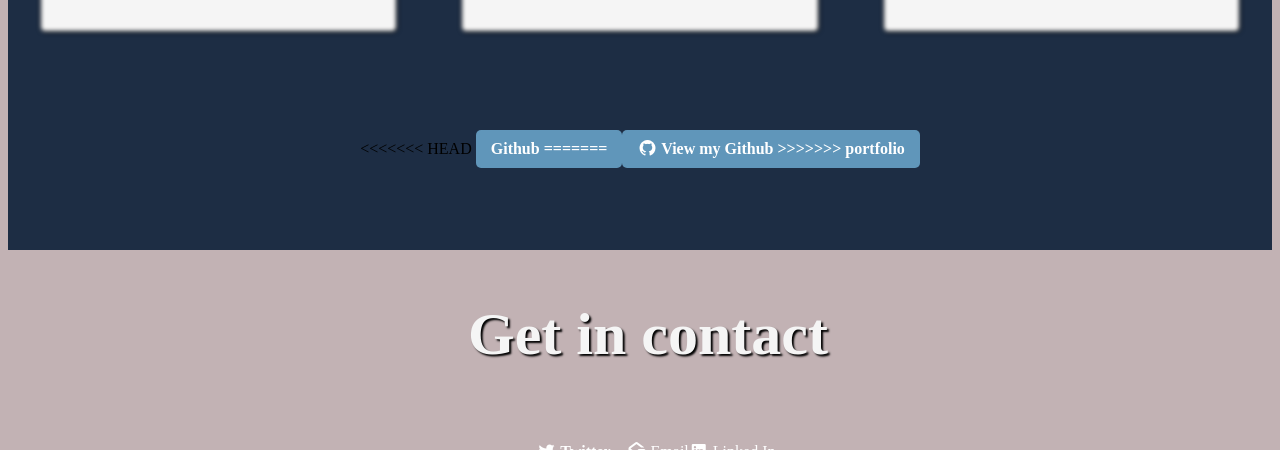
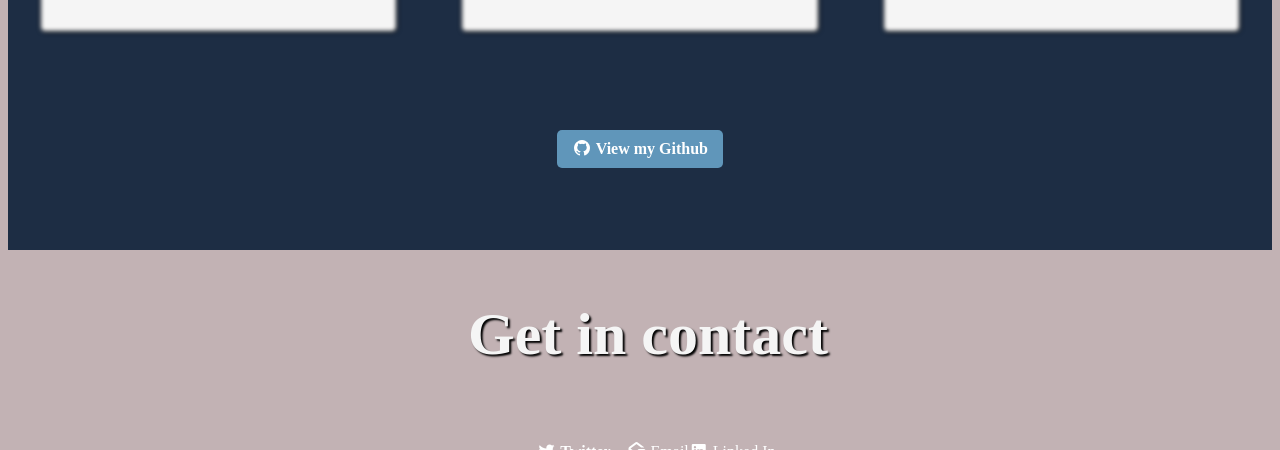
Before and after one commit to harryneale/personal-portfolio, a plain HTML site: page index.html in a window 1280 px wide. Shown: the part 1097-1547 px from the top of the page. Drawn offline with Linux system fonts and the light colour scheme.

Commit message:
Added Github icon

```diff
--- a/index.html
+++ b/index.html
@@ -53,14 +53,9 @@
                 </a>
             </div>
 
-<<<<<<< HEAD
-            <a class="btn btn-github" href="https://github.com/harryneale" target="_blank">
-                Github
-=======
             <a id="profile-link" class="btn btn-github" href="https://github.com/harryneale" target="_blank">
                 <i class="fab fa-github"></i>
                 View my Github
->>>>>>> portfolio
             </a>
 
         </section>
```
